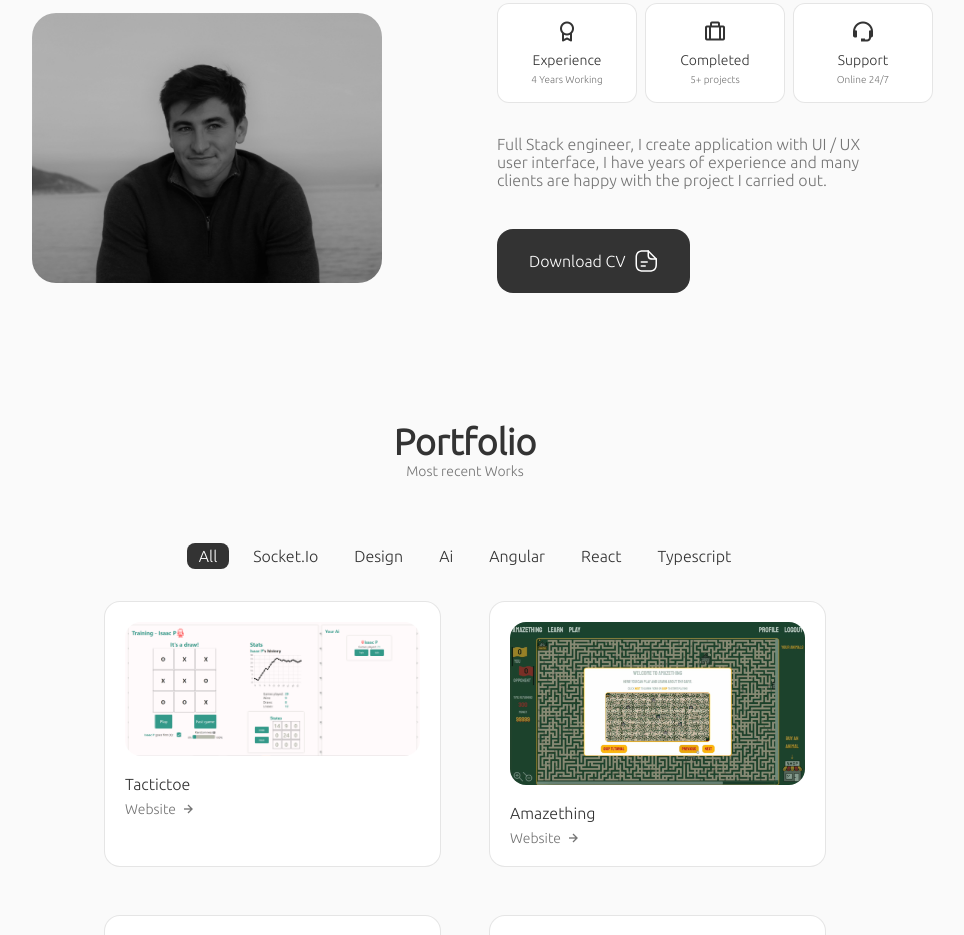
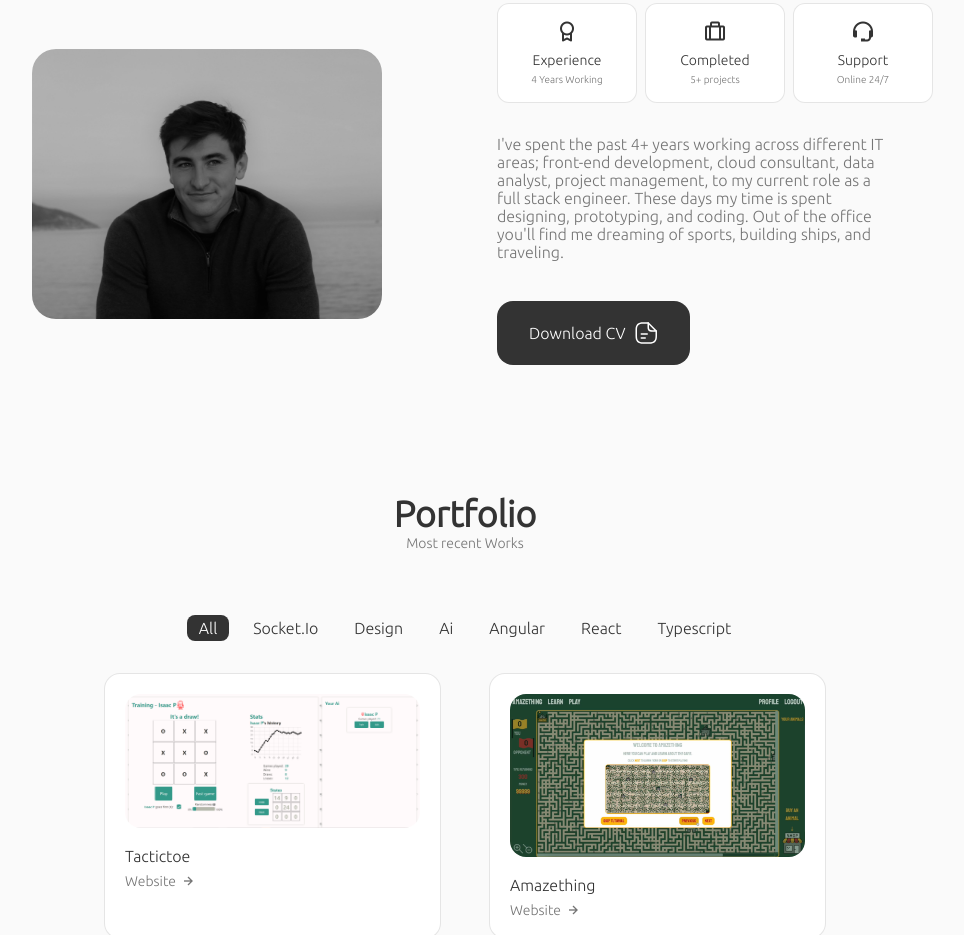
Before and after one commit to josepabellana/PersonalWebsite, a React (Create React App) app in the folder client/: page / in a window 1280 px wide. Shown: the part 880-1815 px from the top of the page, without its empty margins (175-1139 px from the left). Built offline with nearby package versions, Linux system fonts and the light colour scheme.

Commit message:
change about

```diff
--- a/client/src/components/about/About.tsx
+++ b/client/src/components/about/About.tsx
@@ -17,7 +17,11 @@ const About = () => {
                 <div className="about__data">
                     <Info />
                     <p className="about__description">
-                        Full Stack engineer, I create application with UI / UX user interface, I have years of experience and many clients are happy with the project I carried out.
+                    I've spent the past 4+ years working across different IT areas; front-end development, cloud consultant, data analyst, project management, to my current role as a full stack engineer.
+
+                    These days my time is spent designing, prototyping, and coding.
+
+                    Out of the office you'll find me dreaming of sports, building ships, and traveling.
                     </p>
 
                     <a download="" href={CV} className="button button__flex">Download CV
```
